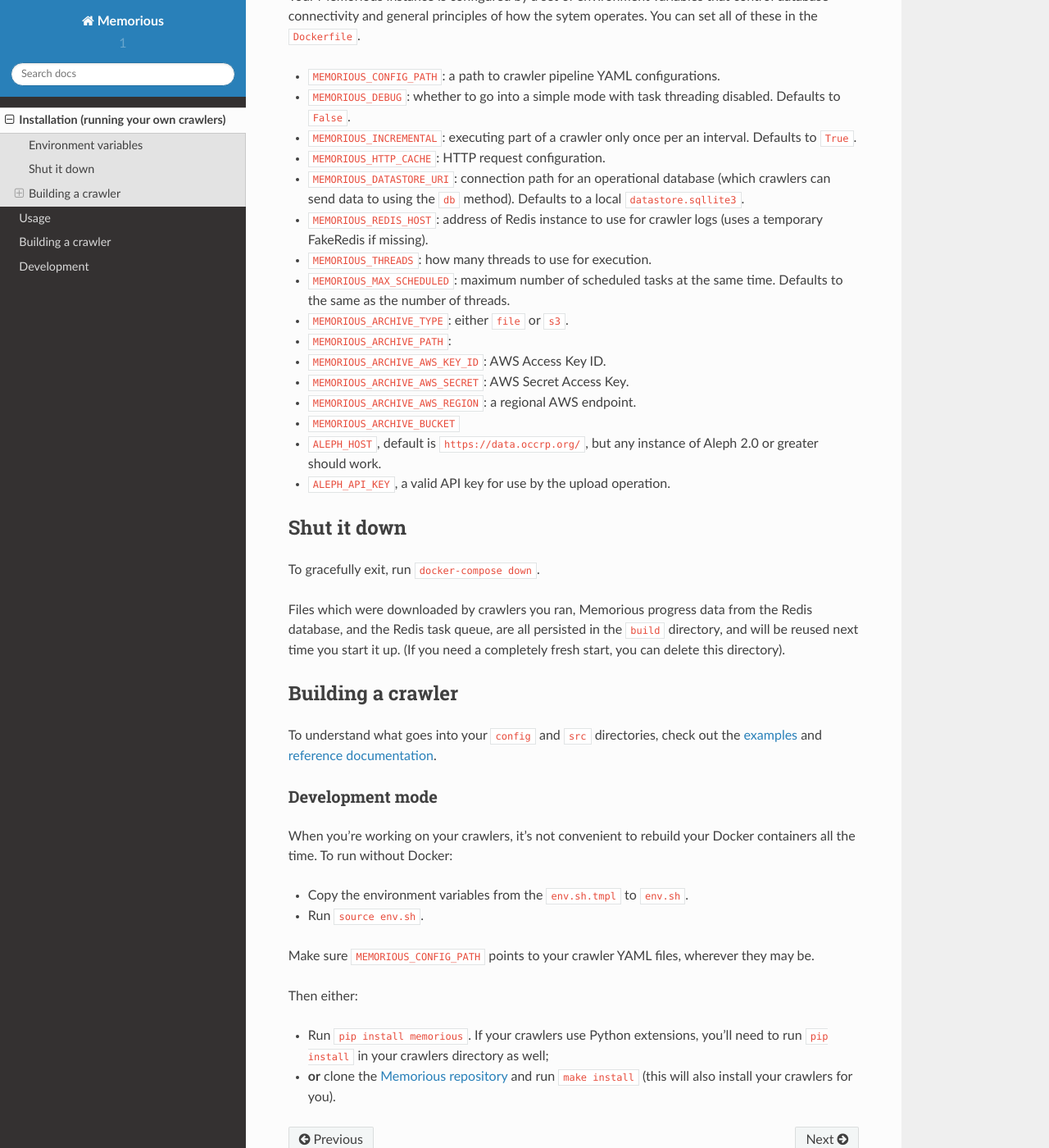
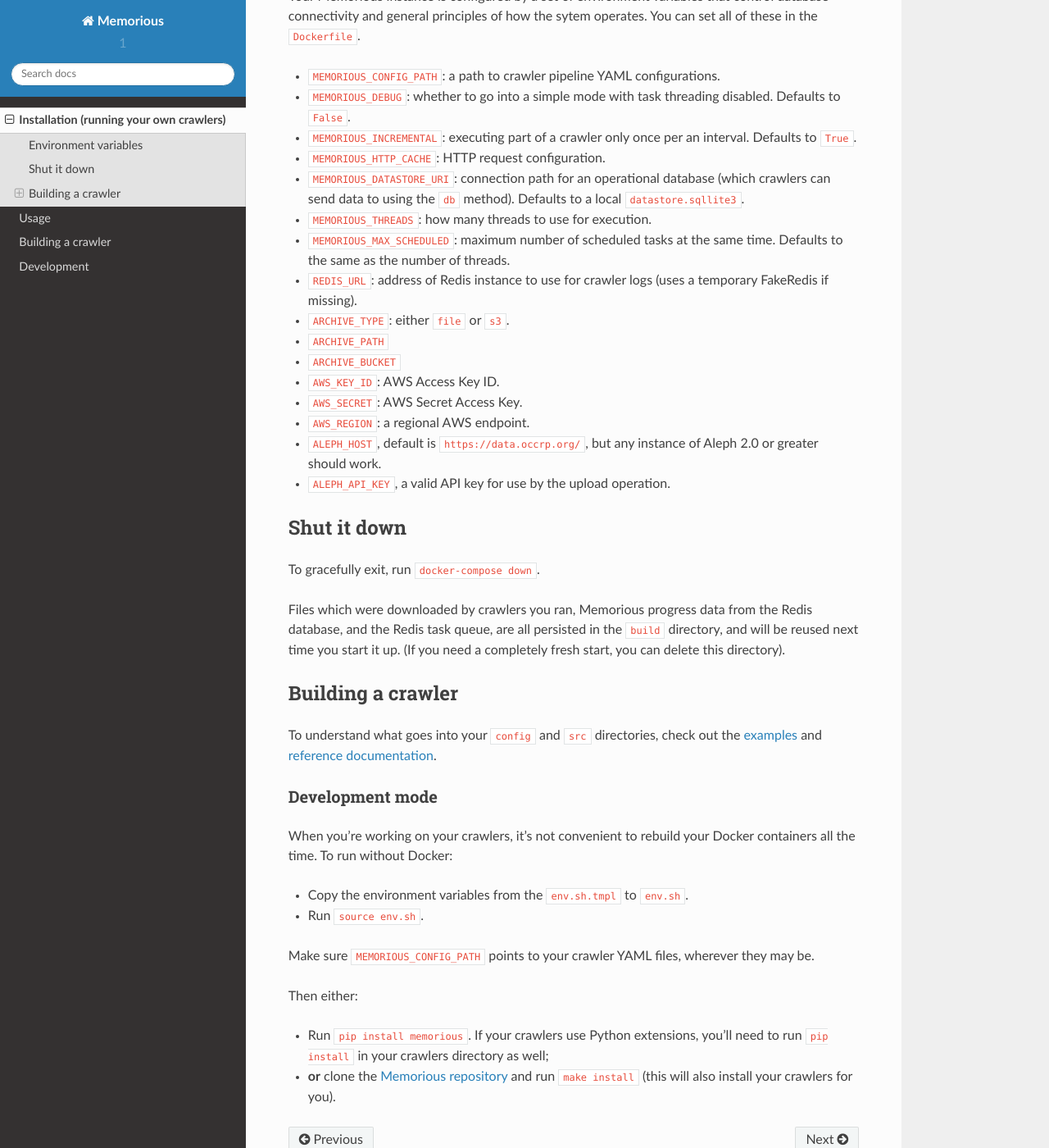
Before and after one commit to alephdata/memorious, a Sphinx documentation site: the page built from docs/installation.md, in a window 1280 px wide and 1400 px high, scrolled down 1018 px. Shown: the whole window at 82% size. Built offline with Sphinx 7.4.7 and the Read the Docs theme 2.0.0, drawn with Linux system fonts in a browser that asks for light colours; some of the changed text lies outside the part shown.

```diff
--- a/docs/conf.py
+++ b/docs/conf.py
@@ -52,8 +52,8 @@ master_doc = 'index'
 
 # General information about the project.
 project = u'Memorious'
-copyright = u'2018, Friedrich Lindenberg'
-author = u'Friedrich Lindenberg'
+copyright = u'2018, OCCRP'
+author = u'OCCRP'
 
 # The version info for the project you're documenting, acts as replacement for
 # |version| and |release|, also used in various other places throughout the
@@ -161,7 +161,7 @@ latex_elements = {
 #  author, documentclass [howto, manual, or own class]).
 latex_documents = [
     (master_doc, 'Memorious.tex', u'Memorious Documentation',
-     u'Friedrich Lindenberg', 'manual'),
+     u'OCCRP', 'manual'),
 ]
 
 
--- a/docs/installation.md
+++ b/docs/installation.md
@@ -40,17 +40,16 @@ Your Memorious instance is configured by a set of environment variables that con
 * ``MEMORIOUS_INCREMENTAL``: executing part of a crawler only once per an interval. Defaults to `True`.
 * ``MEMORIOUS_HTTP_CACHE``: HTTP request configuration.
 * ``MEMORIOUS_DATASTORE_URI``: connection path for an operational database (which crawlers can send data to using the `db` method). Defaults to a local `datastore.sqllite3`.
-
-* ``MEMORIOUS_REDIS_HOST``: address of Redis instance to use for crawler logs (uses a temporary FakeRedis if missing).
 * ``MEMORIOUS_THREADS``: how many threads to use for execution.
 * ``MEMORIOUS_MAX_SCHEDULED``: maximum number of scheduled tasks at the same time. Defaults to the same as the number of threads.
 
-* ``MEMORIOUS_ARCHIVE_TYPE``: either ``file`` or ``s3``.
-* ``MEMORIOUS_ARCHIVE_PATH``:
-* ``MEMORIOUS_ARCHIVE_AWS_KEY_ID``: AWS Access Key ID.
-* ``MEMORIOUS_ARCHIVE_AWS_SECRET``: AWS Secret Access Key.
-* ``MEMORIOUS_ARCHIVE_AWS_REGION``: a regional AWS endpoint.
-* ``MEMORIOUS_ARCHIVE_BUCKET``
+* ``REDIS_URL``: address of Redis instance to use for crawler logs (uses a temporary FakeRedis if missing).
+* ``ARCHIVE_TYPE``: either ``file`` or ``s3``.
+* ``ARCHIVE_PATH``
+* ``ARCHIVE_BUCKET``
+* ``AWS_KEY_ID``: AWS Access Key ID.
+* ``AWS_SECRET``: AWS Secret Access Key.
+* ``AWS_REGION``: a regional AWS endpoint.
 
 * ``ALEPH_HOST``, default is ``https://data.occrp.org/``, but any instance
   of Aleph 2.0 or greater should work.
```
Also changed, not shown: .travis.yml, example/README.md, 2 other files.
